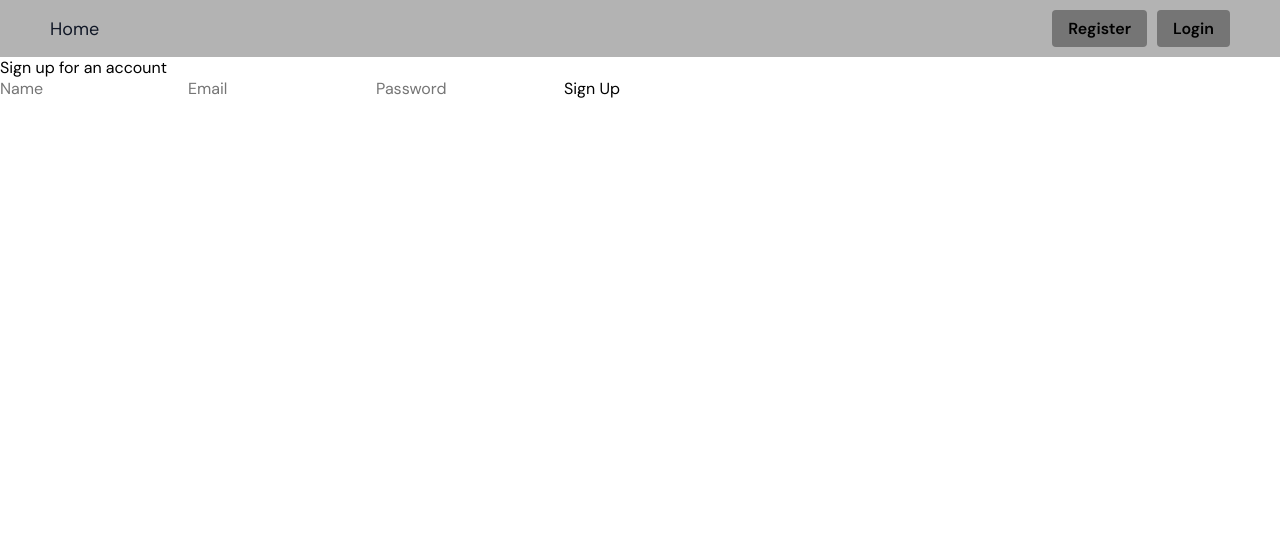
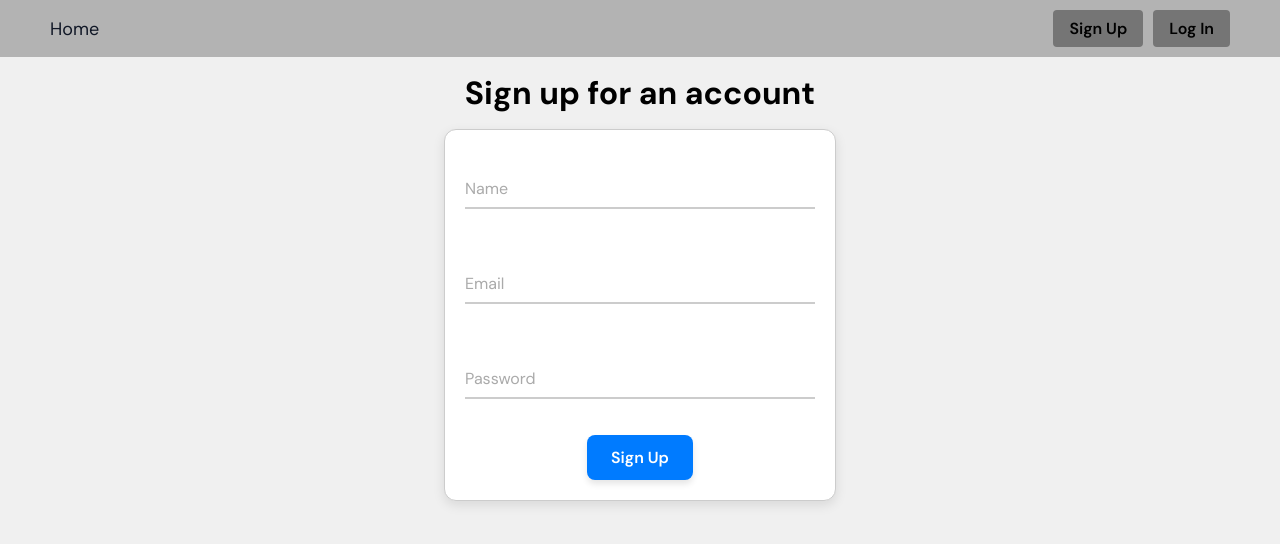
Before and after one commit to OlegKrivenko/goit-react-hw-08-phonebook, a React (Create React App) app: page /goit-react-hw-08-phonebook/register in a window 1280 px wide. Shown: the top 544 px of the page. Built offline with nearby package versions, Linux system fonts and the light colour scheme.

Commit message:
add css in components and corrected forms register, login, add contact

```diff
--- a/src/components/AuthNav/AuthNav.js
+++ b/src/components/AuthNav/AuthNav.js
@@ -6,10 +6,10 @@ const AuthNav = () => {
   return (
     <div className={css['auth-nav']}>
       <NavLink to="/register" className={css['auth-nav__link']}>
-        Register
+        Sign Up
       </NavLink>
       <NavLink to="/login" className={css['auth-nav__link']}>
-        Login
+        Log In
       </NavLink>
     </div>
   );
--- a/src/components/Contact/Contact.module.css
+++ b/src/components/Contact/Contact.module.css
@@ -7,6 +7,7 @@
 }
 .box {
   display: flex;
+  justify-content: space-between;
   align-items: center;
   width: 450px;
 }
@@ -25,7 +26,7 @@
 }
 .box > :nth-child(3) {
   width: auto;
-  margin-left: auto; /* кнопка центр */
+  margin-left: auto; /* кнопка спарава */
 }
 
 /* ============  Кнопка удаления  =================================== */
--- a/src/components/ContactFilter/ContactFilter.jsx
+++ b/src/components/ContactFilter/ContactFilter.jsx
@@ -11,8 +11,8 @@ const ContactFilter = () => {
   const onChangeFilter = event => {
     const inputValue = event.currentTarget.value;
 
-    // Разрешаем только буквы, пробелы, апостроф и дефис
-    const nameRegex = /^[a-zA-Zа-яА-Я' -]*$/;
+    const nameRegex =
+      /^[a-zA-Zа-яА-ЯёЁіїєІЇЄ' -]{1,50}( [a-zA-Zа-яА-ЯёЁіїєІЇЄ' -]{1,50})*$/;
     if (nameRegex.test(inputValue)) {
       dispatch(createFilter(inputValue));
     }
--- a/src/components/ContactForm/ContactForm.jsx
+++ b/src/components/ContactForm/ContactForm.jsx
@@ -7,37 +7,45 @@ import { addContact } from 'redux/contacts/operations';
 import css from './ContactForm.module.css';
 
 const ContactEditor = () => {
-  const [name, setName] = useState('');
-  const [number, setNumber] = useState('');
+  const [formData, setFormData] = useState({
+    name: '',
+    number: '',
+  });
 
   const dispatch = useDispatch();
   const contacts = useSelector(selectContacts);
 
-  const handleChange = event => {
-    const { name, value } = event.currentTarget;
+  const handleChange = e => {
+    const { name, value } = e.target;
 
+    setFormData(prev => {
       switch (name) {
-      case 'name':
-        const nameRegex = /^[a-zA-Zа-яА-ЯіїєІЇЄ' -]*$/;
-        if (nameRegex.test(value)) {
-          setName(value);
+        case 'name': {
+          const nameRegex = /^[a-zA-Zа-яА-ЯёЁіїєІЇЄ' -]*$/;
+          if (!nameRegex.test(value)) {
+            return prev; // не обновляем, если символ не подходит
           }
           break;
-
-      case 'number':
+        }
+        case 'number': {
           const phoneRegex = /^[0-9+()\s-]*$/;
-        if (phoneRegex.test(value)) {
-          setNumber(value);
+          if (!phoneRegex.test(value)) {
+            return prev;
           }
           break;
-
+        }
         default:
           break;
       }
+
+      return { ...prev, [name]: value };
+    });
   };
 
-  const handleSubmit = event => {
-    event.preventDefault();
+  const handleSubmit = e => {
+    e.preventDefault();
+
+    const { name, number } = formData;
 
     const isExist = contacts.find(
       contact => contact.name.toLowerCase() === name.toLowerCase()
@@ -49,16 +57,12 @@ const ContactEditor = () => {
     }
 
     dispatch(addContact({ name, number }));
-    resetForm();
-  };
-
-  const resetForm = () => {
-    setName('');
-    setNumber('');
+    setFormData({ name: '', number: '' });
   };
 
   return (
     <form className={css.form} onSubmit={handleSubmit}>
+      {/* Name input */}
       <div className={css['input-container']}>
         <input
           id="name"
@@ -67,8 +71,8 @@ const ContactEditor = () => {
           required
           placeholder=" "
           className={css.input}
+          value={formData.name}
           onChange={handleChange}
-          value={name}
         />
         <label htmlFor="name" className={css.label}>
           Name
@@ -76,6 +80,7 @@ const ContactEditor = () => {
         <div className={css.underline}></div>
       </div>
 
+      {/* Number input */}
       <div className={css['input-container']}>
         <input
           id="number"
@@ -84,8 +89,8 @@ const ContactEditor = () => {
           required
           placeholder=" "
           className={css.input}
+          value={formData.number}
           onChange={handleChange}
-          value={number}
         />
         <label htmlFor="number" className={css.label}>
           Number
--- a/src/components/ContactForm/ContactForm.module.css
+++ b/src/components/ContactForm/ContactForm.module.css
@@ -12,6 +12,7 @@
   border: 1px solid #ccc; /* тонкая серая рамка */
   border-radius: 12px; /* закруглённые углы */
   box-shadow: 0 4px 12px rgba(0, 0, 0, 0.1); /* лёгкая тень */
+  background-color: #fff;
 }
 
 /* =========================================================================== */
--- a/src/pages/Contacts/Contacts.js
+++ b/src/pages/Contacts/Contacts.js
@@ -18,6 +18,7 @@ const Contacts = () => {
   }, [dispatch]);
 
   return (
+    <section className="section-page">
       <Container>
         <p className={css.title}>Phonebook</p>
         <ContactForm />
@@ -27,6 +28,7 @@ const Contacts = () => {
         {error && <p>{error}</p>}
         <ContactList />
       </Container>
+    </section>
   );
 };
 
--- a/src/pages/Home/Home.js
+++ b/src/pages/Home/Home.js
@@ -1,12 +1,17 @@
+import { useSelector } from 'react-redux';
 import css from './Home.module.css';
 
+import { selectIsLoggedIn } from 'redux/auth/authSelectors';
+
 const Home = () => {
+  const isLoggedIn = useSelector(selectIsLoggedIn);
+
   return (
     <section className="section-page">
       <div className="container-page">
         <h1 className={css['home__h1']}>Wellcome to Your Contact !</h1>
         <h2 className={css['home__h2']}>
-          Please Login or Register to continue
+          {!isLoggedIn && 'Please Login or Register to continue'}
         </h2>
       </div>
     </section>
--- a/src/pages/Login/Login.js
+++ b/src/pages/Login/Login.js
@@ -1,6 +1,7 @@
 import { useState } from 'react';
 import { useDispatch } from 'react-redux';
 import { logIn } from 'redux/auth/authOperations';
+import css from './Login.module.css';
 
 const Login = () => {
   const [formData, setFormData] = useState({
@@ -11,7 +12,27 @@ const Login = () => {
 
   const handleChange = e => {
     const { name, value } = e.target;
+
     setFormData(prev => {
+      switch (name) {
+        case 'email':
+          const emailRegex = /^[a-zA-Z0-9@._+-]*$/;
+          if (!emailRegex.test(value)) {
+            return prev;
+          }
+          break;
+
+        case 'password':
+          const passwordRegex = /^[A-Za-z\d!@#$%^&*()\-_=+]*$/;
+          if (!passwordRegex.test(value)) {
+            return prev;
+          }
+          break;
+
+        default:
+          break;
+      }
+
       return { ...prev, [name]: value };
     });
   };
@@ -26,32 +47,51 @@ const Login = () => {
   };
 
   return (
-    <div>
-      <h1 className="">Login to your account</h1>
+    <section className="section-page">
+      <div className={css.box}>
+        <h1 className={css.title}>Login to your account</h1>
 
-      <form onSubmit={handleSubmit} autoComplete="off">
+        <form className={css.form} onSubmit={handleSubmit}>
+          <div className={css['input-container']}>
             <input
+              id="email"
+              name="email"
               type="email"
-          name="email"
+              required
+              placeholder=" "
+              className={css.input}
+              onChange={handleChange}
               value={formData.email}
-          className=""
-          placeholder="Email"
+            />
+            <label htmlFor="email" className={css.label}>
+              Email
+            </label>
+            <div className={css.underline}></div>
+          </div>
+
+          <div className={css['input-container']}>
+            <input
+              id="password"
+              name="password"
+              type="password"
+              required
+              placeholder=" "
+              className={css.input}
               onChange={handleChange}
+              value={formData.password}
             />
-        <input
-          type="password"
-          name="password"
-          value={formData.password}
-          className=""
-          placeholder="Password"
-          onChange={handleChange}
-        />
+            <label htmlFor="password" className={css.label}>
+              Password
+            </label>
+            <div className={css.underline}></div>
+          </div>
 
-        <button type="submit" className="">
-          Login
+          <button type="submit" className={css.button}>
+            Log In
           </button>
         </form>
       </div>
+    </section>
   );
 };
 
--- a/src/pages/Login/Login.module.css
+++ b/src/pages/Login/Login.module.css
@@ -0,0 +1,134 @@
+.title {
+  margin-top: 15px;
+  margin-bottom: 15px;
+  font-size: 32px;
+  font-weight: 700;
+}
+
+/* =============================================================== */
+.box {
+  display: flex;
+  flex-direction: column;
+  justify-content: center;
+  align-items: center;
+}
+
+.form {
+  display: flex;
+  flex-direction: column;
+  justify-content: center;
+  align-items: center;
+  gap: 20px;
+
+  margin: 0 auto;
+  padding: 20px;
+  max-width: 450px;
+
+  border: 1px solid #ccc; /* тонкая серая рамка */
+  border-radius: 12px; /* закруглённые углы */
+  box-shadow: 0 4px 12px rgba(0, 0, 0, 0.1); /* лёгкая тень */
+  background-color: #fff;
+}
+
+/* =========================================================================== */
+.input-container {
+  position: relative;
+  width: 350px;
+  margin: 16px 0;
+}
+
+/* Поле */
+.input {
+  width: 100%;
+  padding: 12px 0 8px;
+  font-size: 16px;
+  color: #333;
+  background: transparent;
+  border: none;
+  border-bottom: 2px solid #ccc;
+  outline: none;
+  transition: border-color 0.3s ease;
+}
+
+/* Убираем рамку при фокусе */
+.input:focus {
+  outline: none;
+  border-color: transparent;
+  box-shadow: none;
+}
+
+/* Label */
+.label {
+  position: absolute;
+  left: 0;
+  top: 12px;
+  font-size: 16px;
+  color: #aaa;
+  pointer-events: none;
+  transition: all 0.3s ease;
+}
+
+/* Анимация при фокусе или наличии текста */
+.input:focus ~ .label,
+.input:not(:placeholder-shown) ~ .label {
+  top: -10px;
+  font-size: 14px;
+  color: #007bff;
+}
+
+/* Нижняя линия */
+.underline {
+  position: absolute;
+  bottom: 0;
+  left: 0;
+  height: 2px;
+  width: 100%;
+  background: #007bff;
+  transform: scaleX(0);
+  transform-origin: left;
+  transition: transform 0.5s ease;
+}
+
+/* Активная линия */
+.input:focus ~ .underline,
+.input:not(:placeholder-shown) ~ .underline {
+  transform: scaleX(1);
+}
+/* ++++++++++++++++++++++++++++++++++++++++++++++++++++++++++++++ */
+.button {
+  padding: 12px 24px;
+  font-size: 16px;
+  font-weight: 600;
+  color: #fff;
+  background-color: #007bff;
+  border: none;
+  border-radius: 8px;
+  cursor: pointer;
+  transition: transform 0.2s ease, background-color 0.2s ease;
+  box-shadow: 0 4px 6px rgba(0, 0, 0, 0.1);
+}
+
+.button:hover {
+  background-color: #0056b3;
+  transform: translateY(-2px);
+  box-shadow: 0 6px 8px rgba(0, 0, 0, 0.15);
+}
+
+.button:active {
+  background-color: #004080;
+  transform: translateY(0);
+  box-shadow: 0 3px 5px rgba(0, 0, 0, 0.2);
+}
+
+.button:disabled {
+  background-color: #a0c4ff;
+  cursor: not-allowed;
+  box-shadow: none;
+}
+
+/* Фокус клавиатурой (Tab) */
+.button:focus {
+  border-radius: 5px;
+  outline: 2px solid #007bff; /* видимый фокус */
+  outline-offset: 2px;
+}
--- a/src/pages/Register/Register.js
+++ b/src/pages/Register/Register.js
@@ -1,6 +1,8 @@
 import { useState } from 'react';
 import { useDispatch } from 'react-redux';
 import { register } from 'redux/auth/authOperations';
+
+import css from './Register.module.css';
 
 const Register = () => {
   const [formData, setFormData] = useState({
@@ -13,6 +15,32 @@ const Register = () => {
   const handleChange = e => {
     const { name, value } = e.target;
     setFormData(prev => {
+      switch (name) {
+        case 'name':
+          const nameRegex = /^[a-zA-Zа-яА-ЯёЁіїєІЇЄ' -]*$/;
+          if (!nameRegex.test(value)) {
+            return prev;
+          }
+          break;
+
+        case 'email':
+          const emailRegex = /^[a-zA-Z0-9@._+-]*$/;
+          if (!emailRegex.test(value)) {
+            return prev;
+          }
+          break;
+
+        case 'password':
+          const passwordRegex = /^[A-Za-z\d!@#$%^&*()\-_=+]*$/;
+          if (!passwordRegex.test(value)) {
+            return prev;
+          }
+          break;
+
+        default:
+          break;
+      }
+
       return { ...prev, [name]: value };
     });
   };
@@ -28,40 +56,68 @@ const Register = () => {
   };
 
   return (
-    <div>
-      <h1 className="">Sign up for an account</h1>
+    <section className="section-page">
+      <div className={css.box}>
+        <h1 className={css.title}>Sign up for an account</h1>
 
-      <form onSubmit={handleSubmit} autoComplete="off">
+        <form className={css.form} onSubmit={handleSubmit}>
+          <div className={css['input-container']}>
             <input
+              id="name"
+              name="name"
               type="text"
-          name="name"
+              required
+              placeholder=" "
+              className={css.input}
+              onChange={handleChange}
               value={formData.name}
-          className=""
-          placeholder="Name"
+            />
+            <label htmlFor="name" className={css.label}>
+              Name
+            </label>
+            <div className={css.underline}></div>
+          </div>
+
+          <div className={css['input-container']}>
+            <input
+              id="email"
+              name="email"
+              type="email"
+              required
+              placeholder=" "
+              className={css.input}
               onChange={handleChange}
+              value={formData.email}
             />
+            <label htmlFor="email" className={css.label}>
+              Email
+            </label>
+            <div className={css.underline}></div>
+          </div>
+
+          <div className={css['input-container']}>
             <input
-          type="email"
-          name="email"
-          value={formData.email}
-          className=""
-          placeholder="Email"
+              id="password"
+              name="password"
+              type="password"
+              required
+              placeholder=" "
+              className={css.input}
               onChange={handleChange}
+              value={formData.password}
             />
-        <input
-          type="password"
-          name="password"
-          value={formData.password}
-          className=""
-          placeholder="Password"
-          onChange={handleChange}
-        />
+            <label htmlFor="password" className={css.label}>
+              Password
+            </label>
+            <div className={css.underline}></div>
+          </div>
 
-        <button type="submit" className="">
+          <button type="submit" className={css.button}>
             Sign Up
           </button>
         </form>
       </div>
+    </section>
   );
 };
 
--- a/src/pages/Register/Register.module.css
+++ b/src/pages/Register/Register.module.css
@@ -0,0 +1,134 @@
+.title {
+  margin-top: 15px;
+  margin-bottom: 15px;
+  font-size: 32px;
+  font-weight: 700;
+}
+
+/* =============================================================== */
+.box {
+  display: flex;
+  flex-direction: column;
+  justify-content: center;
+  align-items: center;
+}
+
+.form {
+  display: flex;
+  flex-direction: column;
+  justify-content: center;
+  align-items: center;
+  gap: 20px;
+
+  margin: 0 auto;
+  padding: 20px;
+  max-width: 450px;
+
+  border: 1px solid #ccc; /* тонкая серая рамка */
+  border-radius: 12px; /* закруглённые углы */
+  box-shadow: 0 4px 12px rgba(0, 0, 0, 0.1); /* лёгкая тень */
+  background-color: #fff;
+}
+
+/* =========================================================================== */
+.input-container {
+  position: relative;
+  width: 350px;
+  margin: 16px 0;
+}
+
+/* Поле */
+.input {
+  width: 100%;
+  padding: 12px 0 8px;
+  font-size: 16px;
+  color: #333;
+  background: transparent;
+  border: none;
+  border-bottom: 2px solid #ccc;
+  outline: none;
+  transition: border-color 0.3s ease;
+}
+
+/* Убираем рамку при фокусе */
+.input:focus {
+  outline: none;
+  border-color: transparent;
+  box-shadow: none;
+}
+
+/* Label */
+.label {
+  position: absolute;
+  left: 0;
+  top: 12px;
+  font-size: 16px;
+  color: #aaa;
+  pointer-events: none;
+  transition: all 0.3s ease;
+}
+
+/* Анимация при фокусе или наличии текста */
+.input:focus ~ .label,
+.input:not(:placeholder-shown) ~ .label {
+  top: -10px;
+  font-size: 14px;
+  color: #007bff;
+}
+
+/* Нижняя линия */
+.underline {
+  position: absolute;
+  bottom: 0;
+  left: 0;
+  height: 2px;
+  width: 100%;
+  background: #007bff;
+  transform: scaleX(0);
+  transform-origin: left;
+  transition: transform 0.5s ease;
+}
+
+/* Активная линия */
+.input:focus ~ .underline,
+.input:not(:placeholder-shown) ~ .underline {
+  transform: scaleX(1);
+}
+/* ++++++++++++++++++++++++++++++++++++++++++++++++++++++++++++++ */
+.button {
+  padding: 12px 24px;
+  font-size: 16px;
+  font-weight: 600;
+  color: #fff;
+  background-color: #007bff;
+  border: none;
+  border-radius: 8px;
+  cursor: pointer;
+  transition: transform 0.2s ease, background-color 0.2s ease;
+  box-shadow: 0 4px 6px rgba(0, 0, 0, 0.1);
+}
+
+.button:hover {
+  background-color: #0056b3;
+  transform: translateY(-2px);
+  box-shadow: 0 6px 8px rgba(0, 0, 0, 0.15);
+}
+
+.button:active {
+  background-color: #004080;
+  transform: translateY(0);
+  box-shadow: 0 3px 5px rgba(0, 0, 0, 0.2);
+}
+
+.button:disabled {
+  background-color: #a0c4ff;
+  cursor: not-allowed;
+  box-shadow: none;
+}
+
+/* Фокус клавиатурой (Tab) */
+.button:focus {
+  border-radius: 5px;
+  outline: 2px solid #007bff; /* видимый фокус */
+  outline-offset: 2px;
+}
```
Lines whose indentation alone changed are shown as unchanged.
